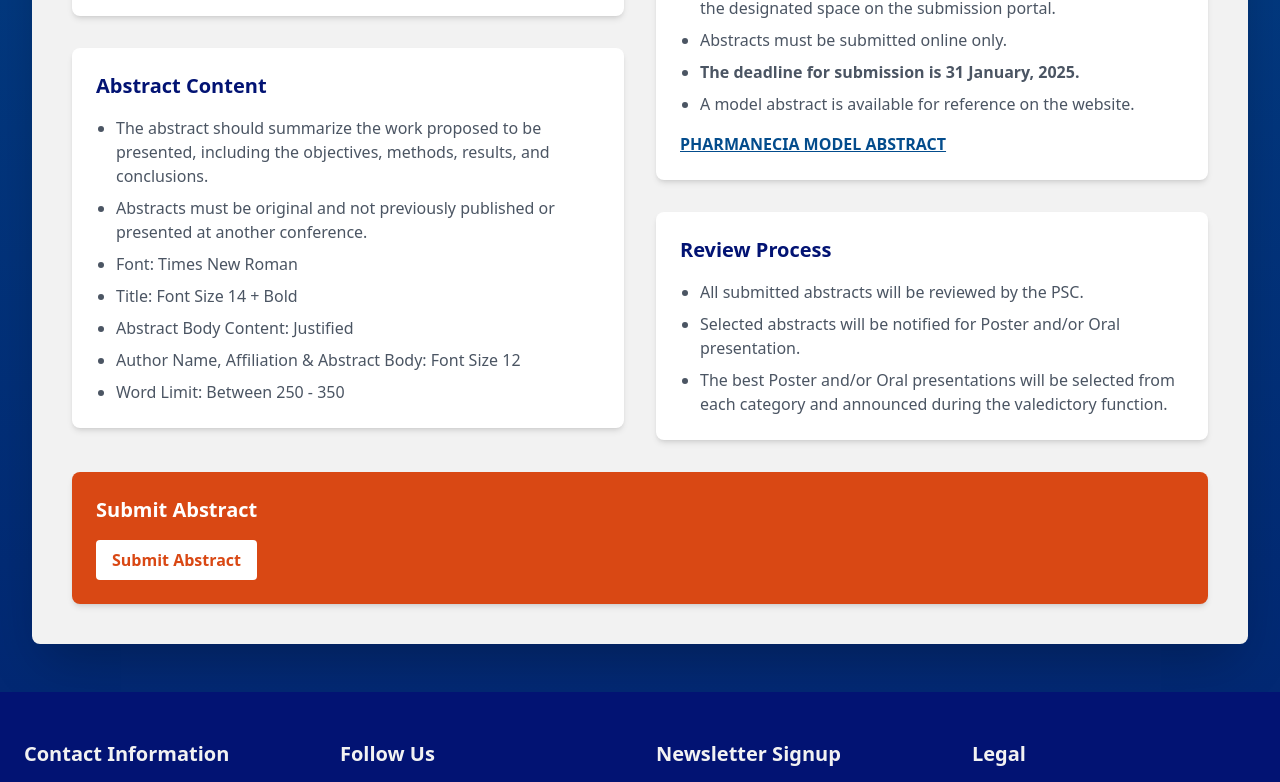
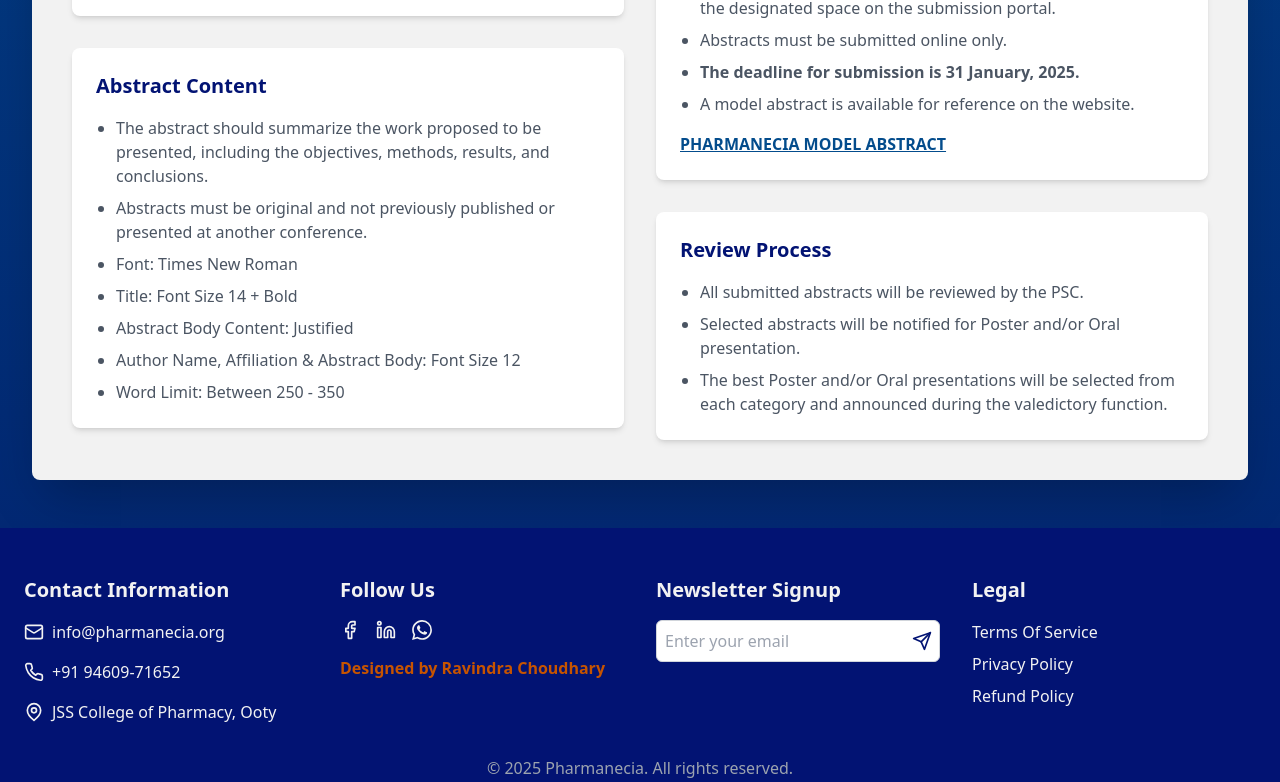
Before and after one commit to ravindrasirvi609/pharmanecia, a Next.js app: page /abstractForm in a window 1280 px wide. Shown: the part 936-1718 px from the top of the page. Built offline with nearby package versions, Linux system fonts and the light colour scheme; no server answers.

Commit message:
Comment out the Submit Abstract section in AbstractFormPage

```diff
--- a/src/app/abstractForm/page.tsx
+++ b/src/app/abstractForm/page.tsx
@@ -205,7 +205,7 @@
             </div>
           </div>
 
-          <section className="mt-8 bg-[#D94814] p-6 rounded-lg shadow-md text-white">
+          {/* <section className="mt-8 bg-[#D94814] p-6 rounded-lg shadow-md text-white">
             <h3 className="text-xl font-semibold mb-4">Submit Abstract</h3>
             <button
               onClick={handleSubmitClick}
@@ -213,7 +213,7 @@
             >
               Submit Abstract
             </button>
-          </section>
+          </section> */}
 
           {showDialog && (
             <div className="fixed inset-0 bg-black bg-opacity-50 flex items-center justify-center p-4 z-50">
```
